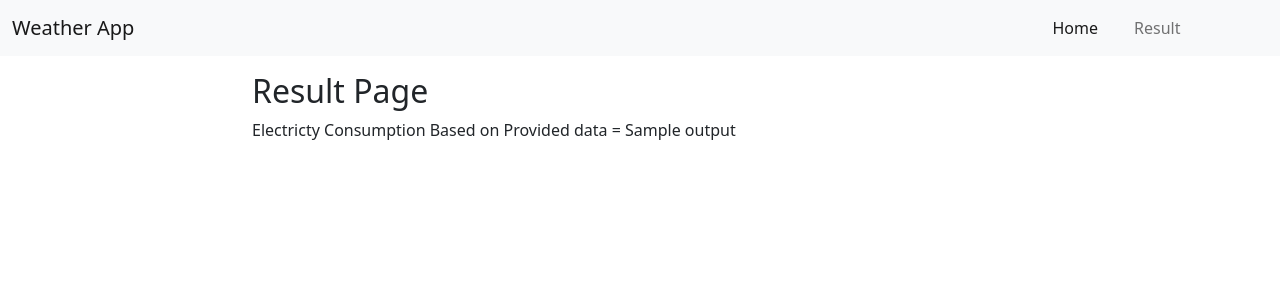
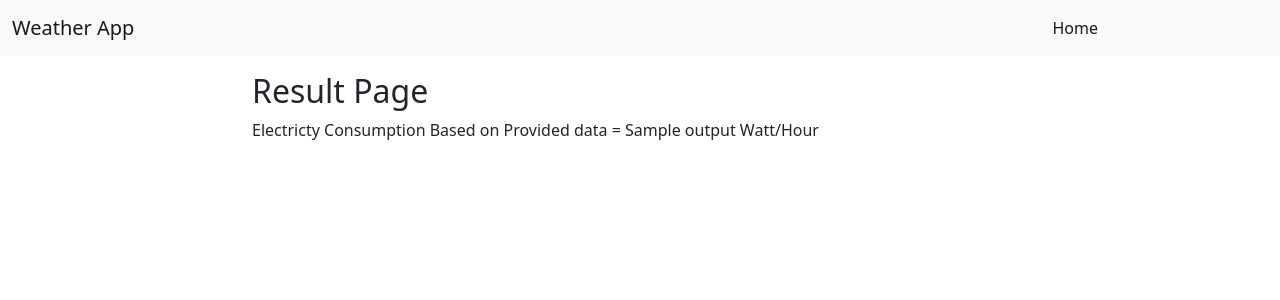
Before and after one commit to patelrootul1/weather-app, a Flask app: template templates/result.html in a window 1280 px wide. Shown: the top 300 px of the page. Run offline with Flask 2, Linux system fonts and the light colour scheme; the template is opened without the code that fills it: most values are stand-ins (such as "Sample title", 1, 10 or a date in 2020); parts of the project's set-up code (start-up, migrations or seed data) failed here and were passed over.

Commit message:
Second Commit

```diff
--- a/templates/base.html
+++ b/templates/base.html
@@ -45,11 +45,11 @@
             <div class="collapse navbar-collapse" id="navbarSupportedContent">
                 <ul class="navbar-nav me-auto mb-2 mb-lg-0" id="ul">
                     <li class="nav-item" id="home">
-                        <a class="nav-link active" aria-current="page" href="#">Home</a>
+                        <a class="nav-link active" aria-current="page" href="/">Home</a>
                     </li>
-                    <li class="nav-item">
-                        <a class="nav-link" href="#">Result</a>
-                    </li>
+                    <!-- <li class="nav-item">
+                        <a class="nav-link" href="/result">Result</a>
+                    </li> -->
                 </ul>
             </div>
         </div>
--- a/templates/result.html
+++ b/templates/result.html
@@ -4,7 +4,7 @@
 
     <div class="container my-3" id="container">
         <h2>Result Page</h2>
-        <p>Electricty Consumption Based on Provided data = {{output}}</p>
+        <p>Electricty Consumption Based on Provided data = {{output}} Watt/Hour</p>
     </div>
     <!-- Optional JavaScript; choose one of the two! -->
 
```
